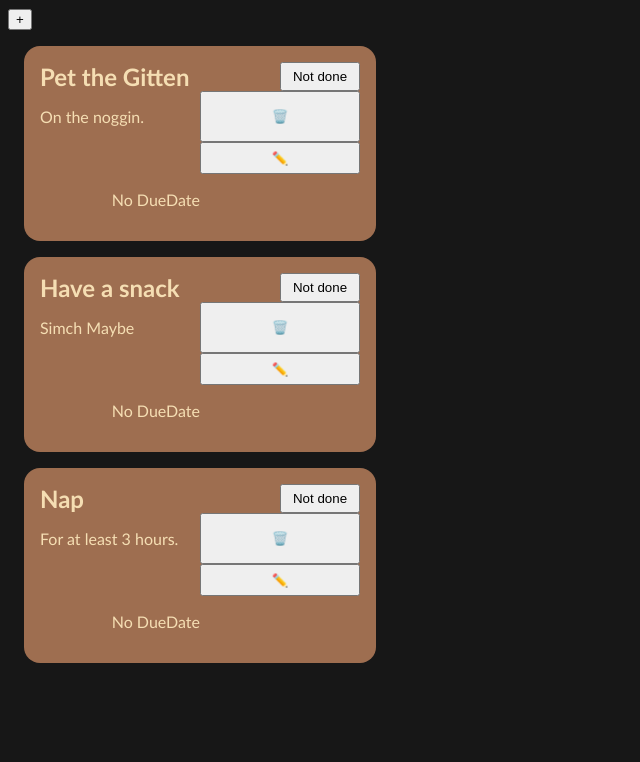
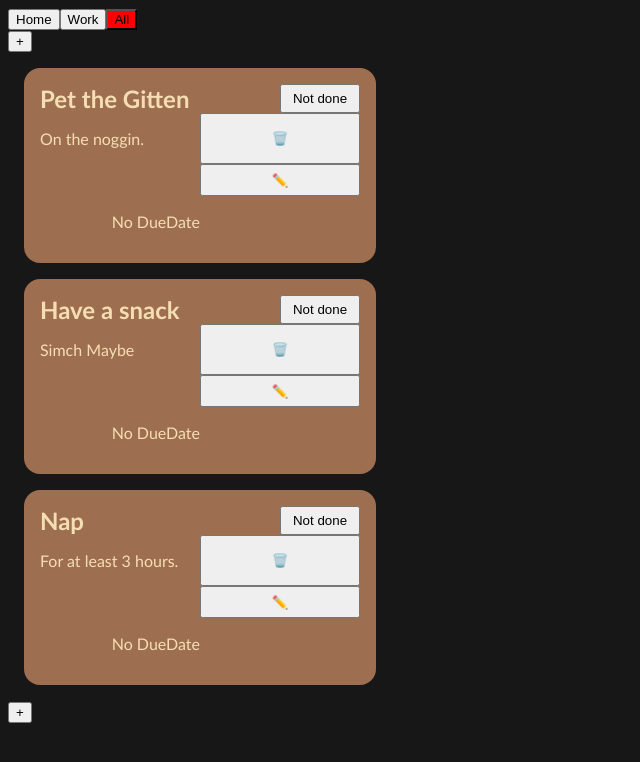
Before and after one commit to FukcThat/React-Todo-List, a React (Vite) app: page / in a window 1280 px wide. Shown: the top 762 px of the page, without its empty margins (0-640 px from the left). Built offline with nearby package versions, Linux system fonts and the light colour scheme.

Commit message:
ADD: Creating Projects and filtering Task by them

```diff
--- a/src/App.jsx
+++ b/src/App.jsx
@@ -1,17 +1,38 @@
-import { useState } from "react";
+import { useEffect, useMemo, useState } from "react";
 import { dummyTodoArray } from "./lib/DummyTodos";
 import TodoForm from "./components/TodoForm";
 import TodoContainer from "./components/TodoContainer";
 import EditingTodoContainer from "./components/EditingTodoContainer";
+import ProjectForm from "./components/ProjectForm";
+import ProjectNavBar from "./components/ProjectNavBar";
+import { dummyProjects } from "./lib/DummyProjects";
 
 function App() {
   const [todos, setTodos] = useState(dummyTodoArray);
-  const [isOpen, setIsOpen] = useState(false);
+  const [showTodoForm, setShowTodoForm] = useState(false);
+  const [showProjectForm, setShowProjectForm] = useState(false);
   const [isEditing, setIsEditing] = useState(null);
 
-  const [projects, setProjects] = useState([]);
+  const [projects, setProjects] = useState(dummyProjects);
+  const [activeProject, setActiveProject] = useState(null);
 
-  const toggleVisibility = () => setIsOpen((isOpen) => !isOpen);
+  useEffect(() => {
+    console.log(projects);
+  }, [projects]);
+
+  const filteredTodos = useMemo(() => {
+    return todos.filter((todo) =>
+      activeProject == null ? true : activeProject == todo.projectId
+    );
+  }, [activeProject]);
+
+  const toggleVisibility = (isTodo = true) => {
+    if (isTodo) {
+      setShowTodoForm((isOpen) => !isOpen);
+    } else {
+      setShowProjectForm((isOpen) => !isOpen);
+    }
+  };
 
   const toggleDone = (title) => {
     setTodos(
@@ -29,10 +50,15 @@ function App() {
 
   return (
     <>
-      <button onClick={toggleVisibility}>{isOpen ? "x" : "+"}</button>
-      {isOpen && <TodoForm setTodos={setTodos} />}
+      <ProjectNavBar
+        projects={projects}
+        activeProject={activeProject}
+        setActiveProject={setActiveProject}
+      />
+      <button onClick={toggleVisibility}>{showTodoForm ? "x" : "+"}</button>
+      {showTodoForm && <TodoForm setTodos={setTodos} projects={projects} />}
       <div>
-        {todos.map((todo) => {
+        {filteredTodos.map((todo) => {
           return todo.title !== isEditing ? (
             <TodoContainer
               key={todo.title}
@@ -49,10 +75,15 @@ function App() {
               deleteTodo={deleteTodo}
               setIsEditing={setIsEditing}
               setTodos={setTodos}
+              projects={projects}
             />
           );
         })}
       </div>
+      <button onClick={() => toggleVisibility(false)}>
+        {showProjectForm ? "x" : "+"}
+      </button>
+      {showProjectForm && <ProjectForm setProjects={setProjects} />}
     </>
   );
 }
--- a/src/components/EditingTodoContainer.jsx
+++ b/src/components/EditingTodoContainer.jsx
@@ -9,12 +9,14 @@ export default function EditingTodoContainer({
   deleteTodo,
   setIsEditing,
   setTodos,
+  projects,
 }) {
   const [formState, setFormState] = useState({
     title: todo.title,
     description: todo.description,
     priority: todo.priorityType,
     date: todo.dueDate ? todo.dueDate : new Date().toISOString(),
+    projectId: todo.projectId,
   });
 
   const submitEditForm = () => {
@@ -25,6 +27,7 @@ export default function EditingTodoContainer({
           task.description = formState.description;
           task.priorityType = formState.priority;
           task.dueDate = formState.date;
+          task.projectId = formState.projectId;
         }
         return task;
       });
@@ -65,6 +68,20 @@ export default function EditingTodoContainer({
         isForm={false}
       />
 
+      <SelectInput
+        value={formState.projectId}
+        onChange={(e) =>
+          setFormState({ ...formState, projectId: e.target.value })
+        }
+        options={projects.map((project) => {
+          return {
+            key: project.id,
+            value: project.name,
+          };
+        })}
+        isForm={false}
+      />
+
       <button onClick={submitEditForm}>✏️</button>
       <p className="justify-self-end">
         {todo.dueDate ? "Due on:  " + todo.dueDate : "No DueDate"}
--- a/src/components/ProjectForm.jsx
+++ b/src/components/ProjectForm.jsx
@@ -1,14 +1,19 @@
 import { useState } from "react";
 import TextInput from "./TextInput";
 import { v4 as uuidv4 } from "uuid";
+import { Project } from "../lib/Project";
 
-export default function ProjectForm() {
+export default function ProjectForm({ setProjects }) {
   const [projectName, setProjectName] = useState("");
 
   const onProjectFormSubmit = (e) => {
     e.preventDefault();
+    if (projectName == "") return;
 
-    console.log(projectName, uuidv4());
+    const newProject = new Project(uuidv4(), projectName);
+    setProjects((oldProjects) => [...oldProjects, newProject]);
+
+    setProjectName("");
   };
 
   return (
--- /dev/null
+++ b/src/components/ProjectNavBar.jsx
@@ -0,0 +1,28 @@
+export default function ProjectNavBar({
+  projects,
+  setActiveProject,
+  activeProject,
+}) {
+  return (
+    <div>
+      {projects.map((project) => {
+        return (
+          <button
+            key={project.id}
+            style={{ backgroundColor: activeProject == project.id && "red" }}
+            onClick={() => setActiveProject(project.id)}
+          >
+            {project.name}
+          </button>
+        );
+      })}
+
+      <button
+        onClick={() => setActiveProject(null)}
+        style={{ backgroundColor: activeProject == null && "red" }}
+      >
+        All
+      </button>
+    </div>
+  );
+}
--- a/src/components/SelectInput.jsx
+++ b/src/components/SelectInput.jsx
@@ -11,8 +11,8 @@ export default function SelectInput({
       <select value={value} onChange={onChange}>
         {options.map((item) => {
           return (
-            <option key={item} value={item}>
-              {item}
+            <option key={item.key} value={item.key}>
+              {item.value}
             </option>
           );
         })}
@@ -22,8 +22,8 @@ export default function SelectInput({
     <select value={value} onChange={onChange}>
       {options.map((item) => {
         return (
-          <option key={item} value={item}>
-            {item}
+          <option key={item.key} value={item.key}>
+            {item.value}
           </option>
         );
       })}
--- a/src/components/TodoForm.jsx
+++ b/src/components/TodoForm.jsx
@@ -1,4 +1,4 @@
-import { useEffect, useState } from "react";
+import { useState } from "react";
 import { Todo } from "../lib/Todo";
 import { priorityTypes } from "../lib/data";
 import SelectInput from "./SelectInput";
@@ -9,9 +9,10 @@ const defaultFormInputs = {
   description: "",
   dueDate: "",
   priority: "",
+  projectId: null,
 };
 
-export default function TodoForm({ setTodos }) {
+export default function TodoForm({ setTodos, projects }) {
   const [formInputs, setFormInputs] = useState(defaultFormInputs);
 
   const SubmitForm = (e) => {
@@ -24,7 +25,8 @@ export default function TodoForm({ setTodos }) {
       formInputs.title,
       formInputs.description,
       formInputs.dueDate,
-      formInputs.priority
+      formInputs.priority,
+      formInputs.projectId
     );
     setTodos((oldTodos) => [...oldTodos, newTodo]);
 
@@ -68,8 +70,27 @@ export default function TodoForm({ setTodos }) {
         onChange={(e) =>
           setFormInputs({ ...formInputs, priority: e.target.value })
         }
-        options={priorityTypes}
+        options={priorityTypes.map((type) => {
+          return {
+            key: type,
+            value: type,
+          };
+        })}
         label={"Priority Type"}
+      />
+
+      <SelectInput
+        value={formInputs.projectId}
+        onChange={(e) =>
+          setFormInputs({ ...formInputs, projectId: e.target.value })
+        }
+        options={projects.map((project) => {
+          return {
+            key: project.id,
+            value: project.name,
+          };
+        })}
+        label="Project"
       />
 
       <button type="submit" className="todo-form--submit-btn">
--- /dev/null
+++ b/src/lib/DummyProjects.js
@@ -0,0 +1,6 @@
+import { Project } from "./Project";
+
+export const dummyProjects = [
+  new Project("1", "Home"),
+  new Project("2", "Work"),
+];
--- a/src/lib/Project.js
+++ b/src/lib/Project.js
@@ -1,4 +1,4 @@
-class Project {
+export class Project {
   constructor(id, name) {
     this.id = id;
     this.name = name;
--- a/src/lib/Todo.js
+++ b/src/lib/Todo.js
@@ -1,5 +1,5 @@
 export class Todo {
-  constructor(title, description, dueDate, priorityType, projectId) {
+  constructor(title, description, dueDate, priorityType, projectId = null) {
     this.title = title;
     this.description = description;
     this.dueDate = dueDate;
@@ -13,6 +13,6 @@ export class Todo {
   };
 
   ResetProject = () => {
-    this.projectId = "";
+    this.projectId = null;
   };
 }
```
